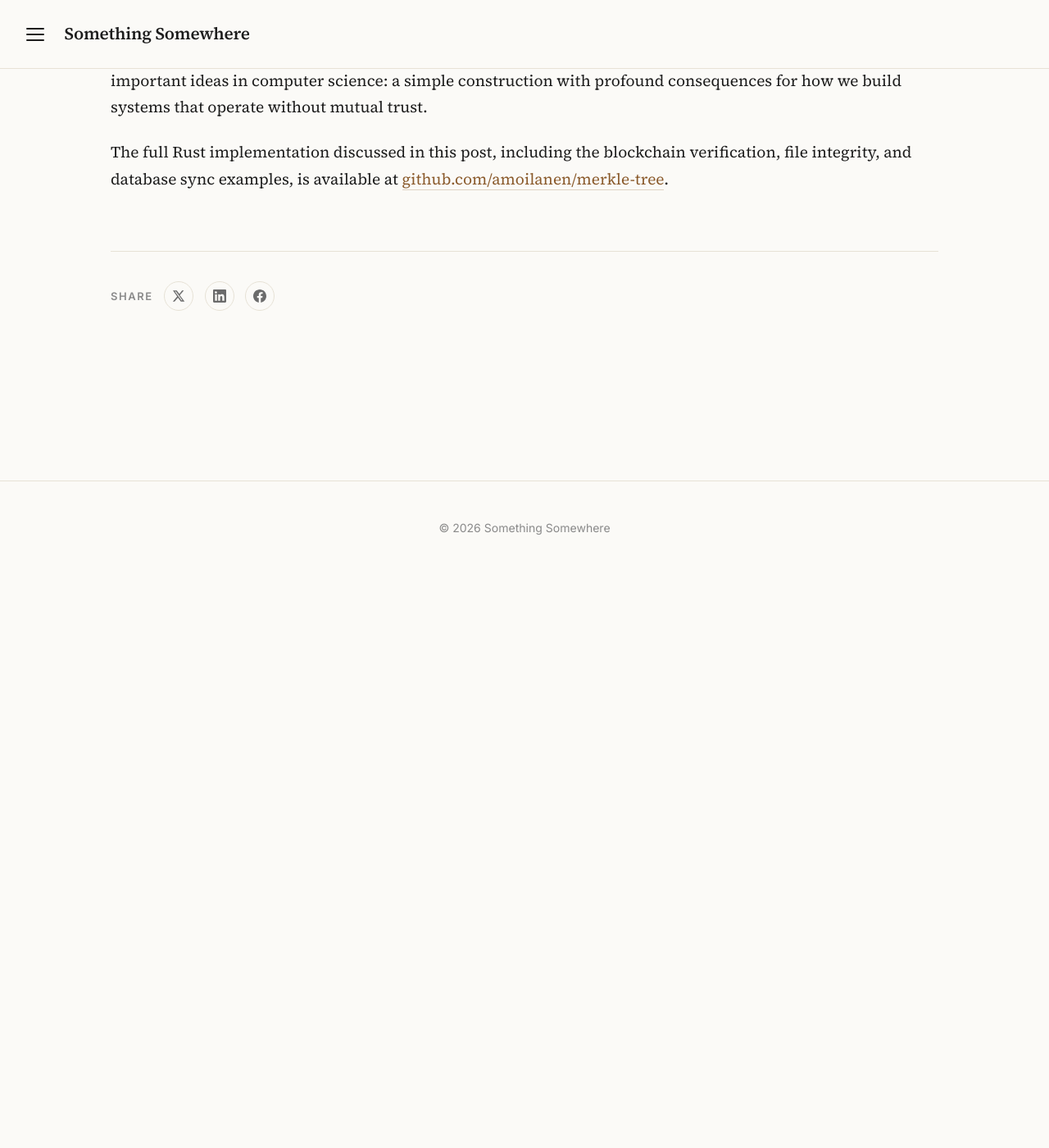
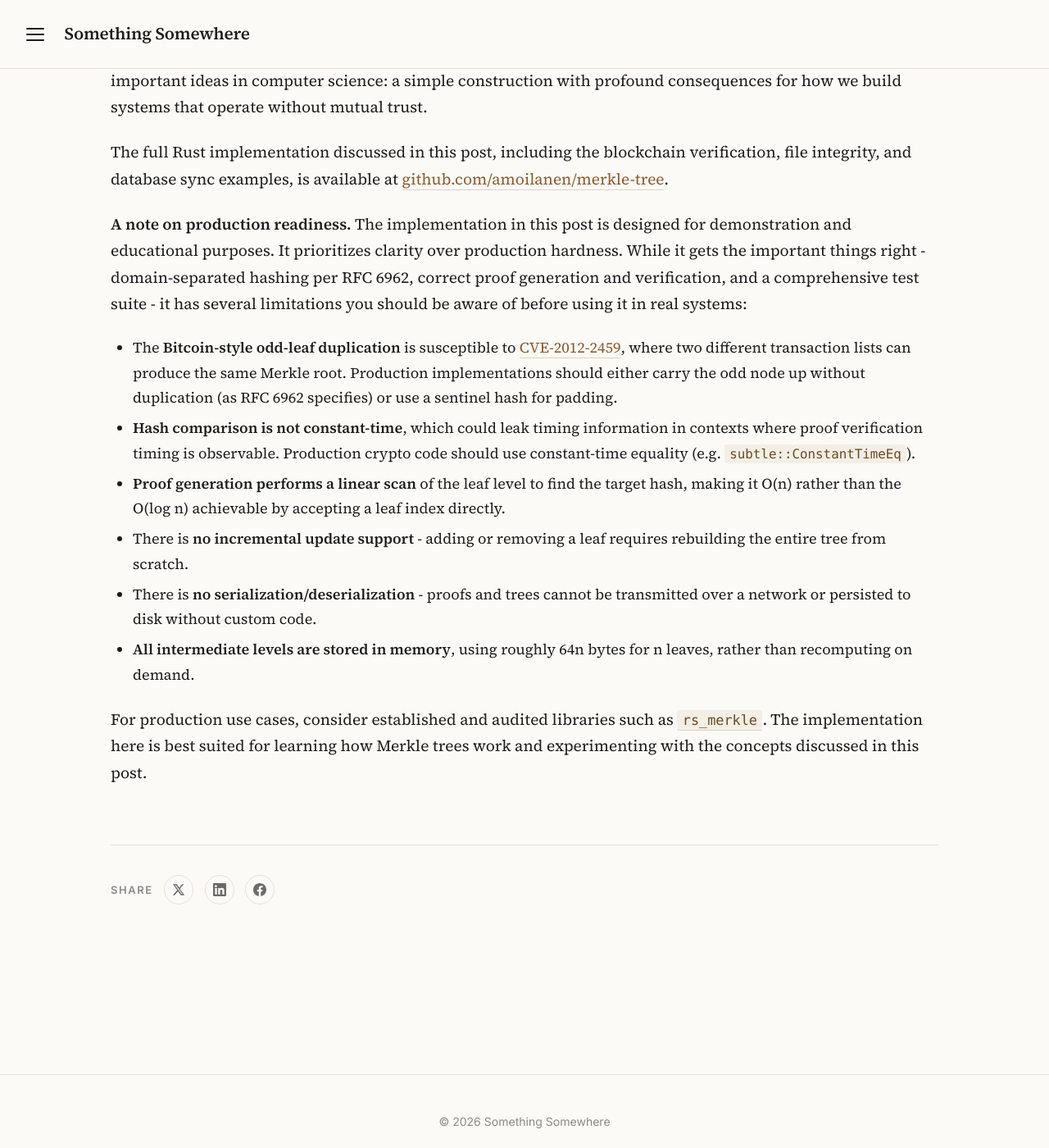
Before and after one commit to amoilanen/blog, a Jekyll site: the page built from _posts/2026-04-17-merkle-trees-and-blockchain-verification.md, in a window 1280 px wide and 1400 px high, scrolled down 40329 px. Shown: the whole window at 82% size. Built offline with Jekyll 4.4.1, drawn with Linux system fonts in a browser that asks for light colours; comment, search, counter and statistics services are not loaded; before the commit the page ends 41030 px from its top, so only the background shows below that.

Commit message:
Add note on production readiness

```diff
--- a/_posts/2026-04-17-merkle-trees-and-blockchain-verification.md
+++ b/_posts/2026-04-17-merkle-trees-and-blockchain-verification.md
@@ -1018,3 +1018,14 @@ These properties explain why Merkle trees appear everywhere: Bitcoin and Ethereu
 Ralph Merkle patented the hash tree in 1979. Nearly fifty years later, it remains one of the most practically important ideas in computer science: a simple construction with profound consequences for how we build systems that operate without mutual trust.
 
 The full Rust implementation discussed in this post, including the blockchain verification, file integrity, and database sync examples, is available at [github.com/amoilanen/merkle-tree](https://github.com/amoilanen/merkle-tree).
+
+**A note on production readiness.** The implementation in this post is designed for demonstration and educational purposes. It prioritizes clarity over production hardness. While it gets the important things right - domain-separated hashing per RFC 6962, correct proof generation and verification, and a comprehensive test suite - it has several limitations you should be aware of before using it in real systems:
+
+- The **Bitcoin-style odd-leaf duplication** is susceptible to [CVE-2012-2459](https://bitcointalk.org/?topic=102395), where two different transaction lists can produce the same Merkle root. Production implementations should either carry the odd node up without duplication (as RFC 6962 specifies) or use a sentinel hash for padding.
+- **Hash comparison is not constant-time**, which could leak timing information in contexts where proof verification timing is observable. Production crypto code should use constant-time equality (e.g. `subtle::ConstantTimeEq`).
+- **Proof generation performs a linear scan** of the leaf level to find the target hash, making it O(n) rather than the O(log n) achievable by accepting a leaf index directly.
+- There is **no incremental update support** - adding or removing a leaf requires rebuilding the entire tree from scratch.
+- There is **no serialization/deserialization** - proofs and trees cannot be transmitted over a network or persisted to disk without custom code.
+- **All intermediate levels are stored in memory**, using roughly 64n bytes for n leaves, rather than recomputing on demand.
+
+For production use cases, consider established and audited libraries such as [`rs_merkle`](https://crates.io/crates/rs_merkle). The implementation here is best suited for learning how Merkle trees work and experimenting with the concepts discussed in this post.
```
